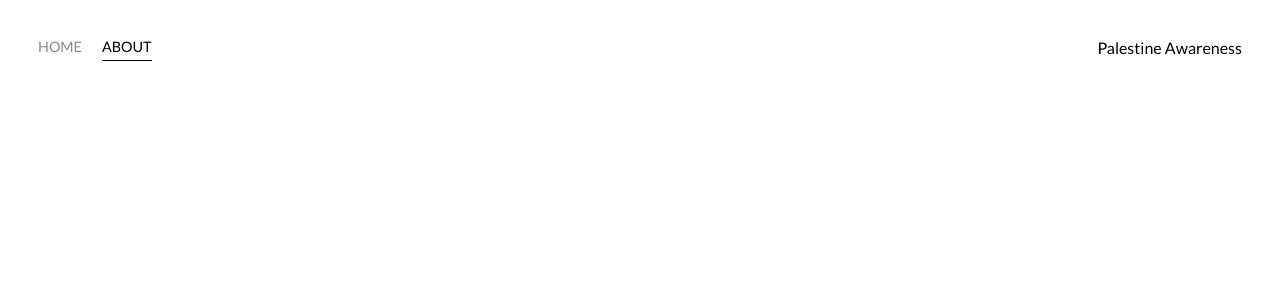
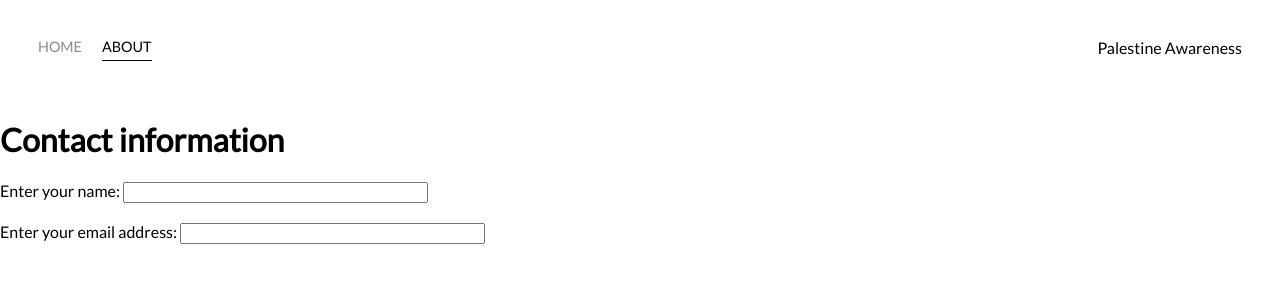
Before and after one commit to Abdur-Rasheed/PalestineAwareness, a plain HTML site: page contact.html in a window 1280 px wide. Drawn offline with Linux system fonts and the light colour scheme.

Commit message:
This creates part of the form asks for name and email

```diff
--- a/contact.html
+++ b/contact.html
@@ -27,3 +27,13 @@
             </div>
           </div>
         </div>
+        <form action="http://google.co.in">
+
+            <h1>Contact information</h1>
+            Enter your name:
+
+            <input type="text" name="UserName" size=35 maxlength=35 value="">
+
+            </br></br>
+            Enter your email address:
+            <input type="text" name="Deptt" size=35 maxlength=35 value=""> </br> </br>
```
